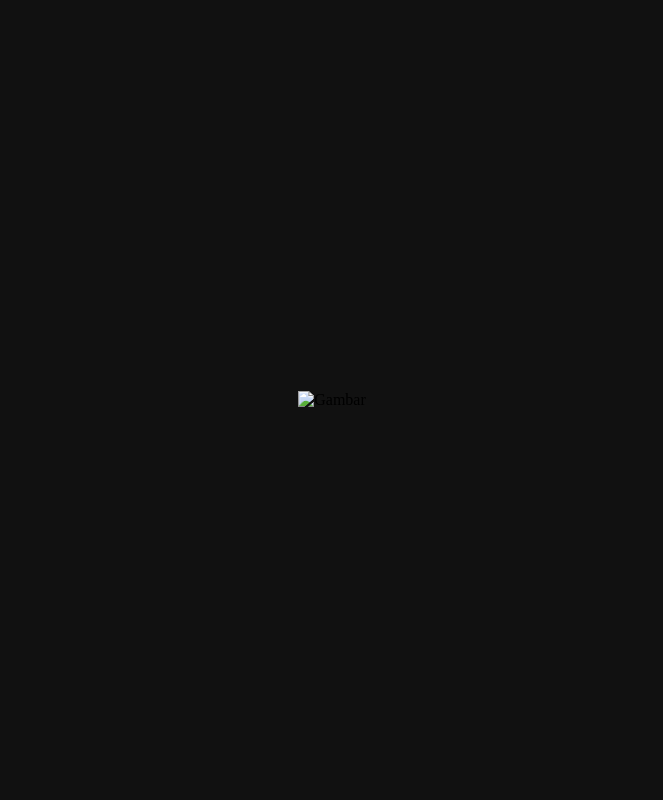
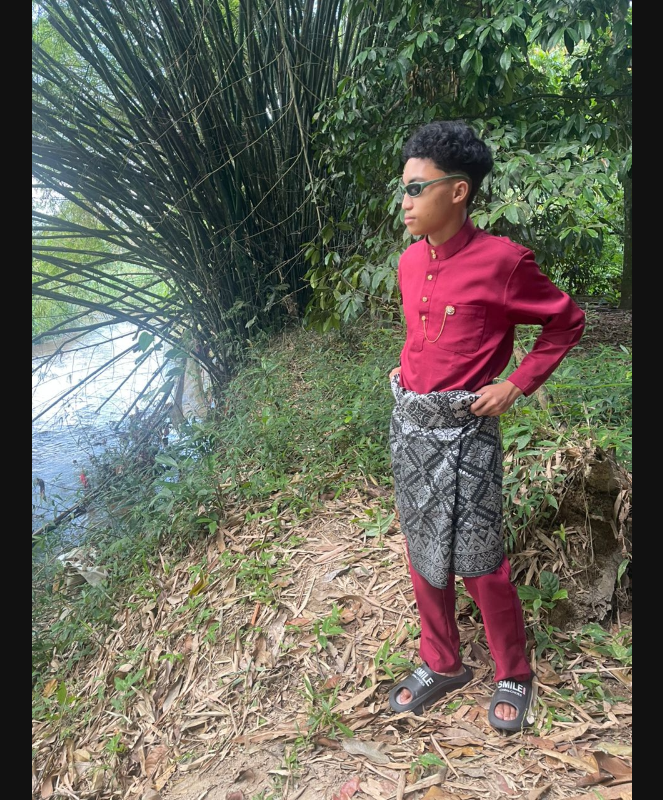
Before and after one commit to UNKNOWNY1a/gambar-mail-pisang, a plain HTML site: page index.html in a window 1280 px wide. Shown: the whole page, without its empty margins (308-971 px from the left). Drawn offline with Linux system fonts and the light colour scheme.

Commit message:
Fix image source filename in index.html

```diff
--- a/index.html
+++ b/index.html
@@ -9,6 +9,6 @@
   </style>
 </head>
 <body>
-  <img src="gambar.jpg" alt="Gambar">
+  <img src="gambarjpg.jpg" alt="Gambar">
 </body>
 </html>
```
